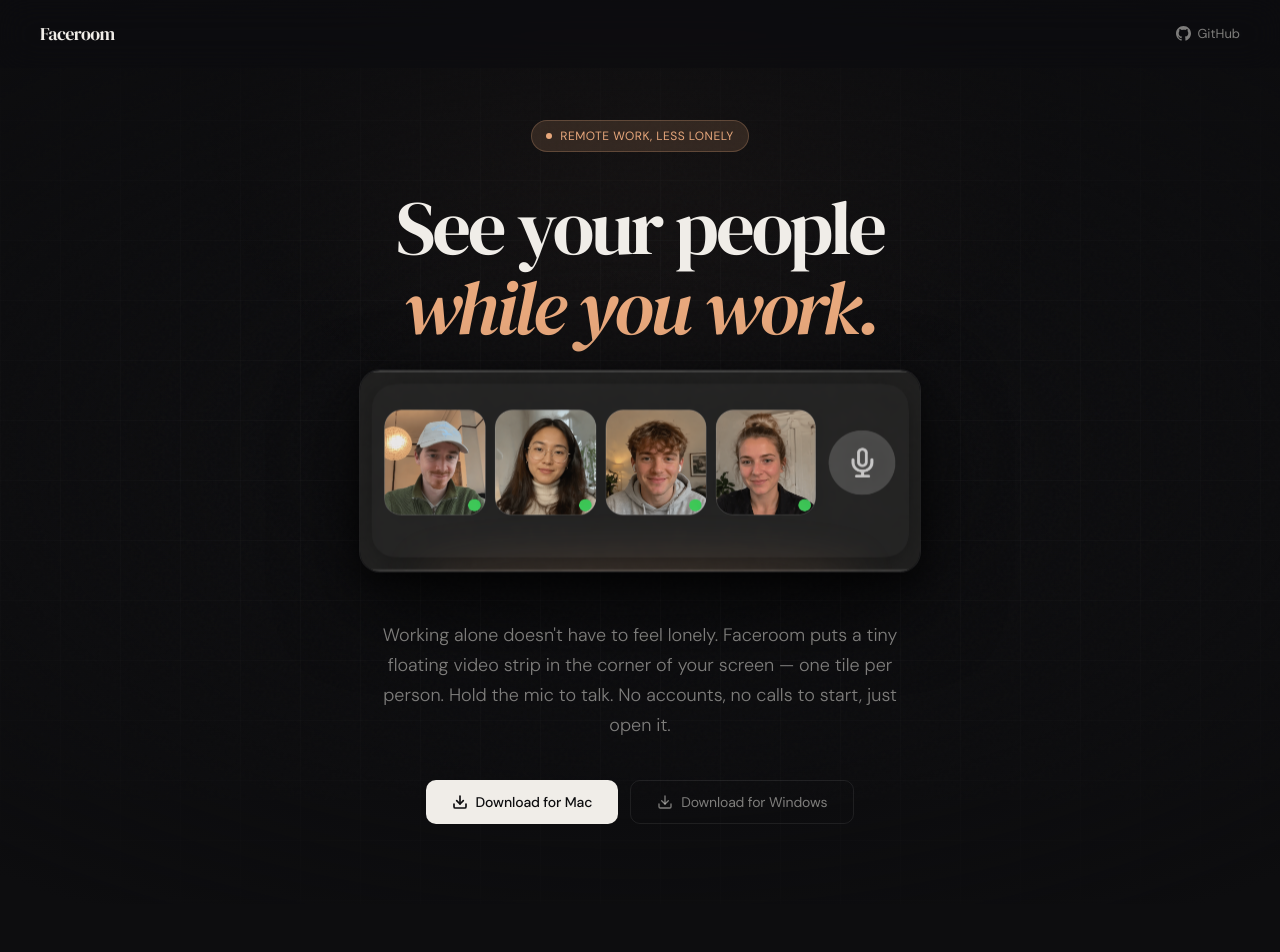
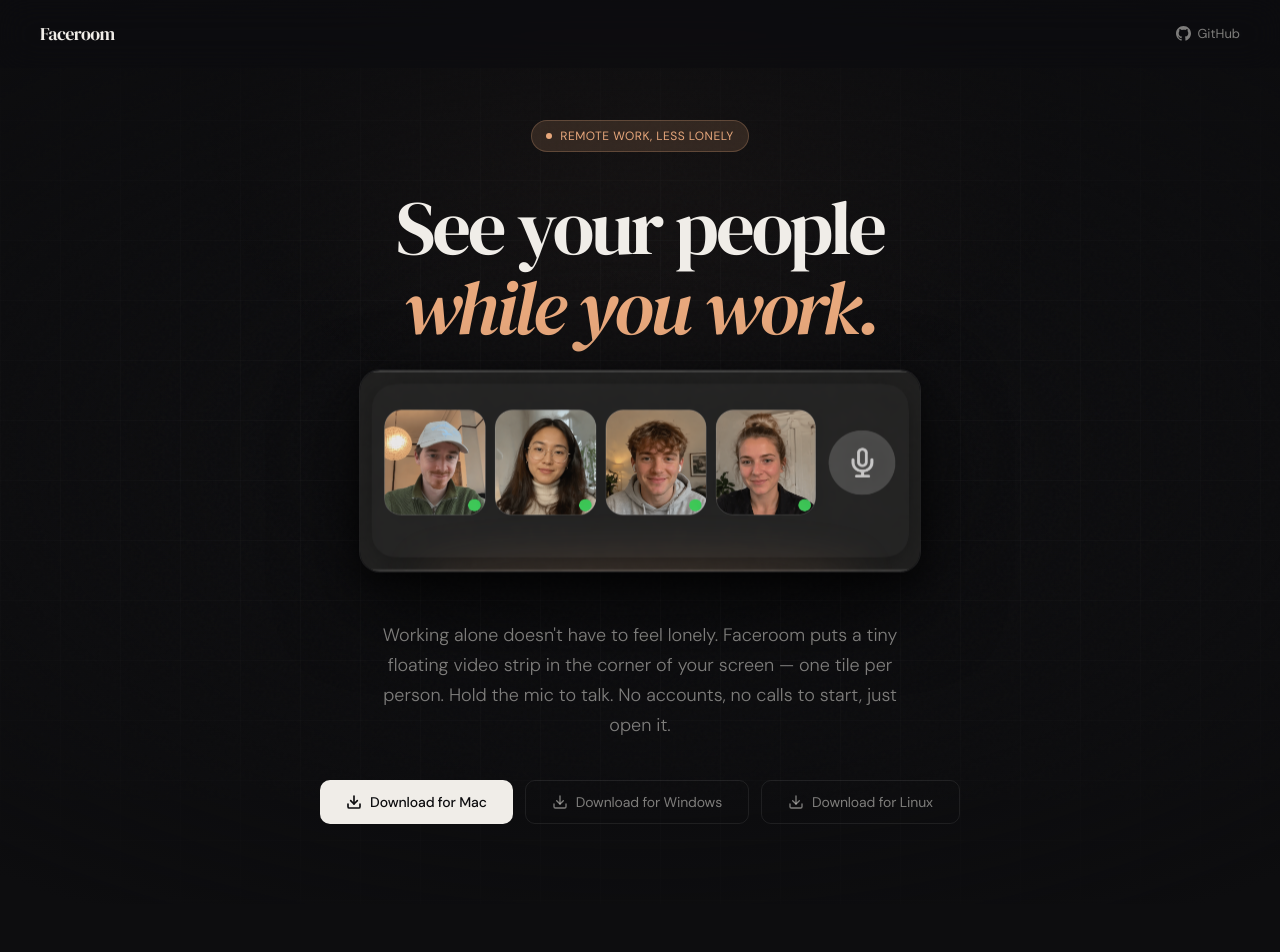
Before and after one commit to eliaspfeffer/faceroom-website, a Next.js app: page / in a window 1280 px wide. Shown: the top 952 px of the page. Built offline with nearby package versions, Linux system fonts and the light colour scheme.

Commit message:
feat(landing): add Linux download button (FAC-22)
Links to the latest faceroom-electron release page so users can pick
AppImage or .deb. Pairs with the new Linux build job in
faceroom-electron (FAC-22).

Co-Authored-By: Paperclip <noreply@paperclip.ing>

```diff
--- a/app/page.tsx
+++ b/app/page.tsx
@@ -606,6 +606,21 @@
               </svg>
               Download for Windows
             </a>
+            <a
+              href="https://github.com/eliaspfeffer/faceroom-electron/releases/latest"
+              target="_blank"
+              rel="noopener noreferrer"
+              className="btn-secondary"
+              style={{ cursor: "pointer" }}
+              title="Download AppImage or .deb from the latest release"
+            >
+              <svg width="16" height="16" viewBox="0 0 24 24" fill="none" stroke="currentColor" strokeWidth="2" strokeLinecap="round" strokeLinejoin="round">
+                <path d="M21 15v4a2 2 0 0 1-2 2H5a2 2 0 0 1-2-2v-4" />
+                <polyline points="7 10 12 15 17 10" />
+                <line x1="12" y1="15" x2="12" y2="3" />
+              </svg>
+              Download for Linux
+            </a>
           </div>
         </div>
       </section>
```
